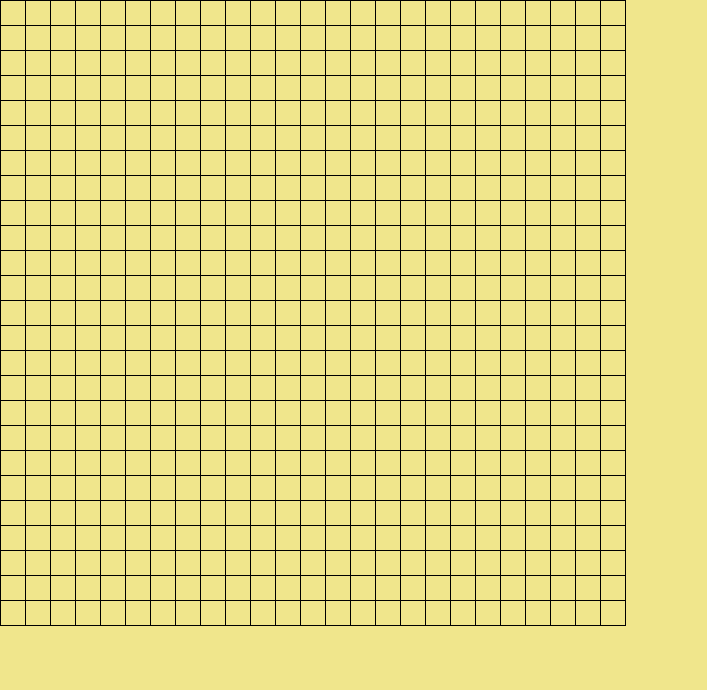
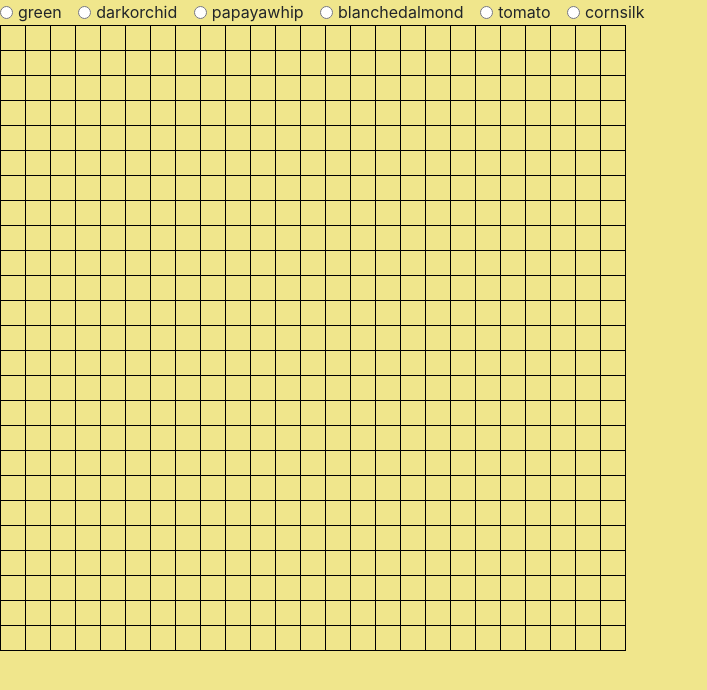
Before and after one commit to djunaim/pixelArt, a website built with webpack: page src/index.html in a window 1280 px wide. Shown: the whole page, without its empty margins (0-707 px from the left). Built offline with nearby package versions, Linux system fonts and the light colour scheme.

Commit message:
added paintbrush

```diff
--- a/src/index.html
+++ b/src/index.html
@@ -7,6 +7,7 @@
   <title>Pixel Art</title>
 </head>
 <body>
+  <div id="color-picker"></div>
   <div id='grid'></div>
 </body>
 </html>
--- /dev/null
+++ b/src/javascripts/components/paintbrush/paintbrush.js
@@ -0,0 +1,20 @@
+import utilities from '../../helpers/utilities';
+
+const colors = ['green', 'darkorchid', 'papayawhip', 'blanchedalmond', 'tomato', 'cornsilk'];
+
+const printColorPicker = () => {
+  let domString = '';
+
+  for (let i = 0; i < colors.length; i += 1) {
+    const color = colors[i];
+    domString += `
+    <div class="form-check form-check-inline">
+      <input class="form-check-input color-choice" name="inlineRadioOptions" type="radio" id="${color}inlineCheckbox1" value=${color}>
+      <label class="form-check-label" for="${color}inlineCheckbox1">${color}</label>
+    </div>`;
+  }
+
+  utilities.printToDOM('color-picker', domString);
+};
+
+export default { printColorPicker };
--- a/src/javascripts/main.js
+++ b/src/javascripts/main.js
@@ -1,9 +1,11 @@
 import '../styles/main.scss';
 import 'bootstrap';
 import grid from './components/grid/grid';
+import paintbrush from './components/paintbrush/paintbrush';
 
 const init = () => {
   grid.makeGrid();
+  paintbrush.printColorPicker();
 };
 
 init();
```
Also changed, not shown: src/javascripts/components/paintbrush/paintbrush.scss (added).
